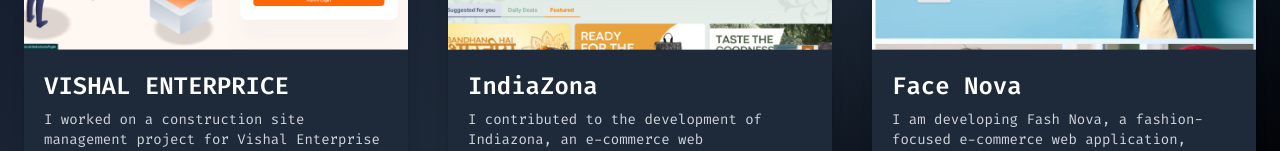
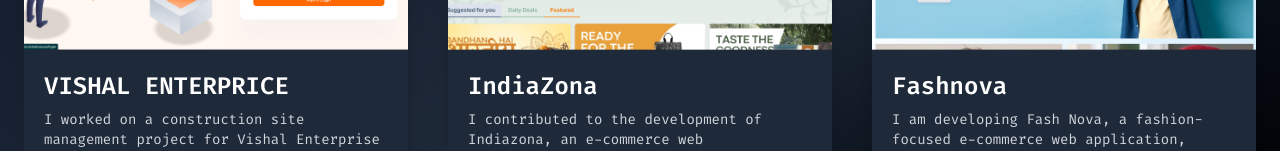
Before and after one commit to dalwadi1/DevRutvik, a React (Vite) app: page /work in a window 1280 px wide. Shown: the part 334-485 px from the top of the page. Built offline with nearby package versions, Linux system fonts and the light colour scheme.

Commit message:
change face Nova tofashnova

```diff
--- a/src/Pages/Projects.jsx
+++ b/src/Pages/Projects.jsx
@@ -29,7 +29,7 @@
     },
     {
         id: 3,
-        title: "Face Nova",
+        title: "Fashnova",
         description:
             `I am developing Fash Nova, a fashion-focused e-commerce web application, using React.js.
 This project includes features like product catalog, search & filter, cart management, and responsive UI design. The goal is to create a modern and user-friendly shopping experience with clean layouts and smooth navigation.
```
